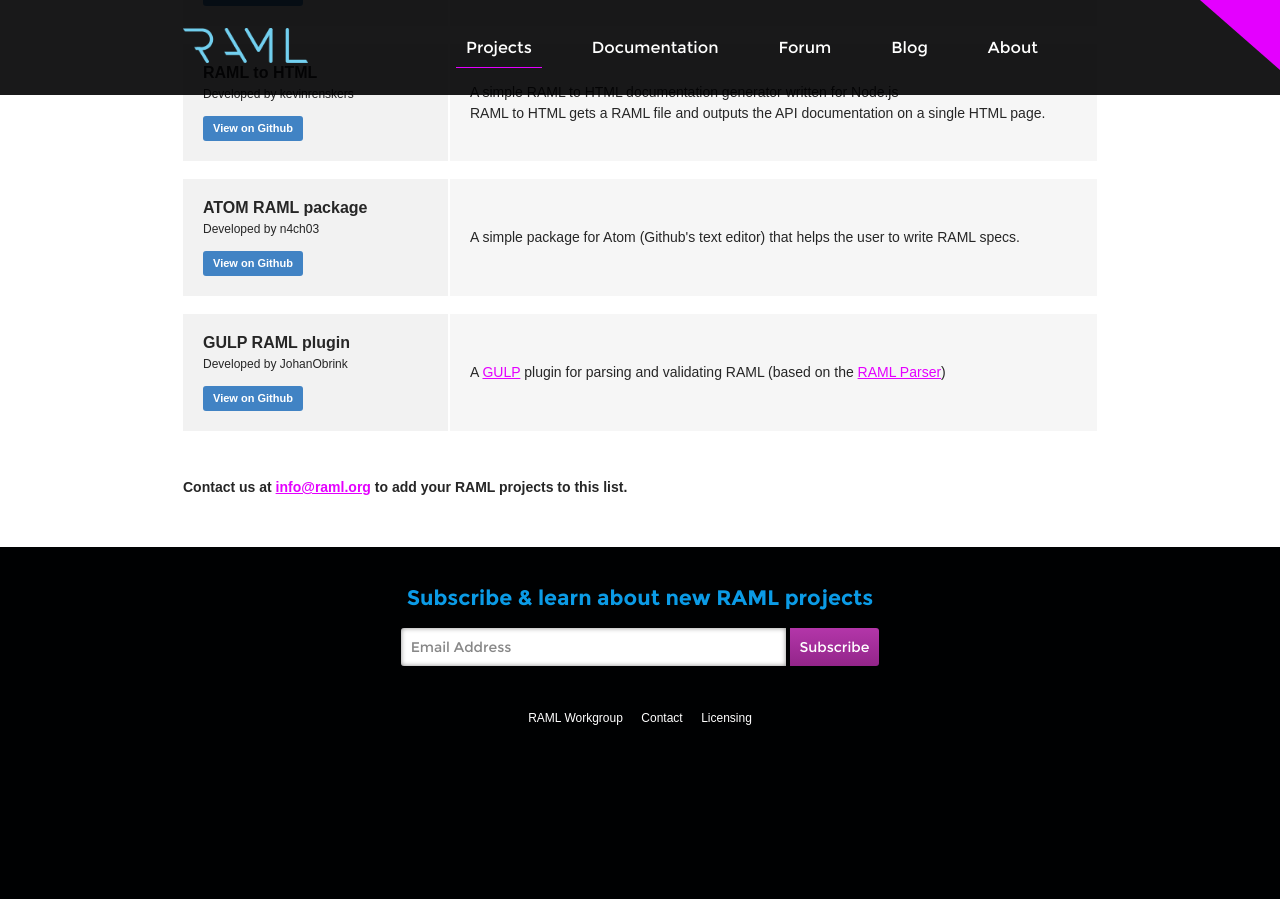
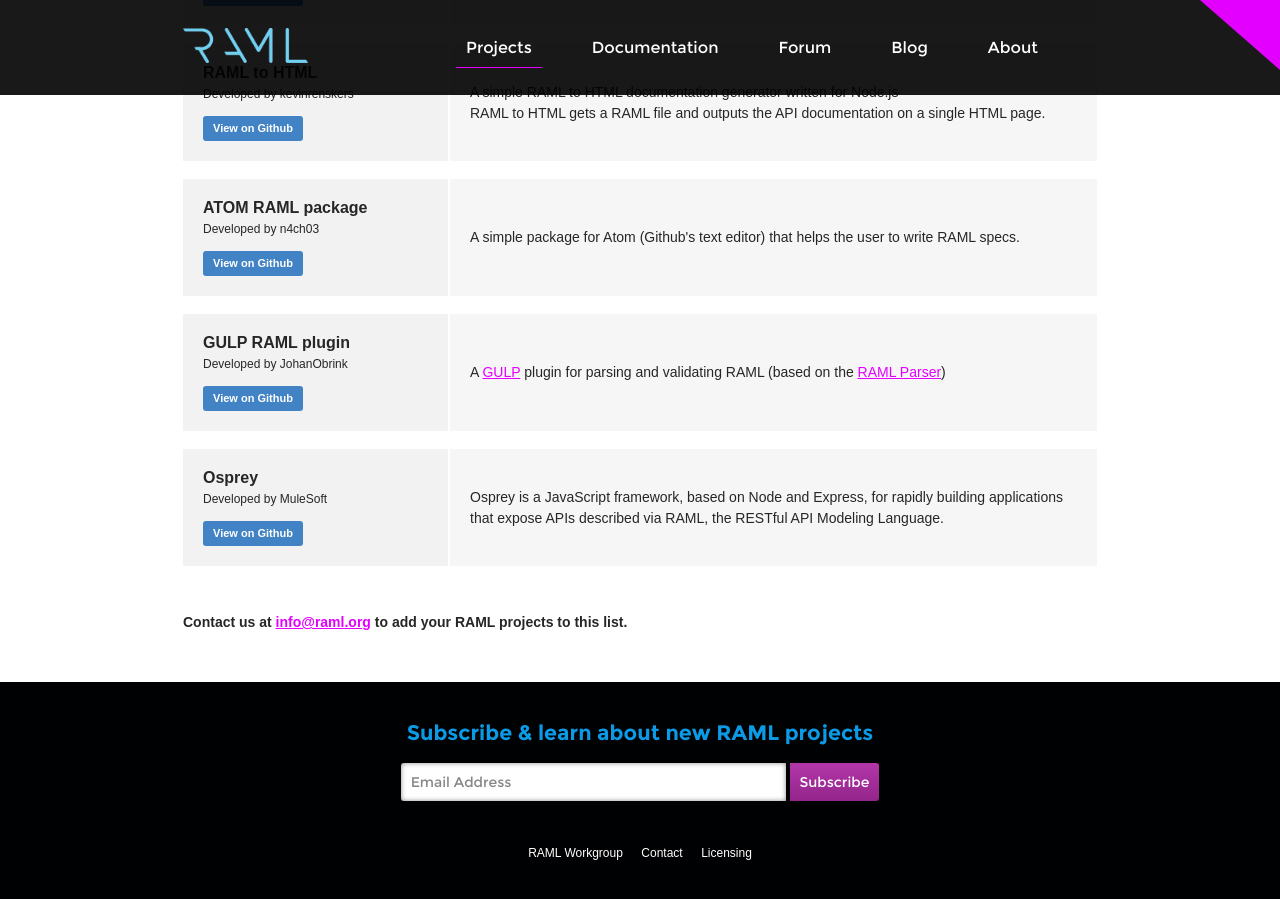
Before and after one commit to raml-org/raml-spec, a Jekyll site: the page built from projects.html, in a window 1280 px wide and 900 px high, scrolled down 1788 px. Built offline with Jekyll 4.4.1, drawn with Linux system fonts in a browser that asks for light colours; nearby versions of some CDN libraries; some web fonts are replaced; Markdown is read by kramdown in place of the engine named in the settings; before the commit the page ends 2553 px from its top, so only the background shows below that.

Commit message:
Added Osprey to project list

```diff
--- a/projects.html
+++ b/projects.html
@@ -199,6 +199,17 @@
                       <p>A <a href="http://gulpjs.com/">GULP</a> plugin for parsing and validating RAML (based on the <a href="https://github.com/raml-org/raml-js-parser">RAML Parser</a>)</p>
                     </div>
                   </li>
+                  <li>
+                    <div class="project-title">
+                      <div class="icon"></div>
+                      <h3>Osprey</h3>
+                      <h4>Developed by MuleSoft</h4>
+                      <a href="https://github.com/mulesoft/osprey" class="project-github">View on Github</a>
+                    </div>
+                    <div class="project-description">
+                      <p>Osprey is a JavaScript framework, based on Node and Express, for rapidly building applications that expose APIs described via RAML, the RESTful API Modeling Language.</p>
+                    </div>
+                  </li>
                   <li class="projects-add">
                     <h3>Contact us at <a href="mailto:info@raml.org">info@raml.org</a> to add your RAML projects to this list.</h3>
                   </li>
```
